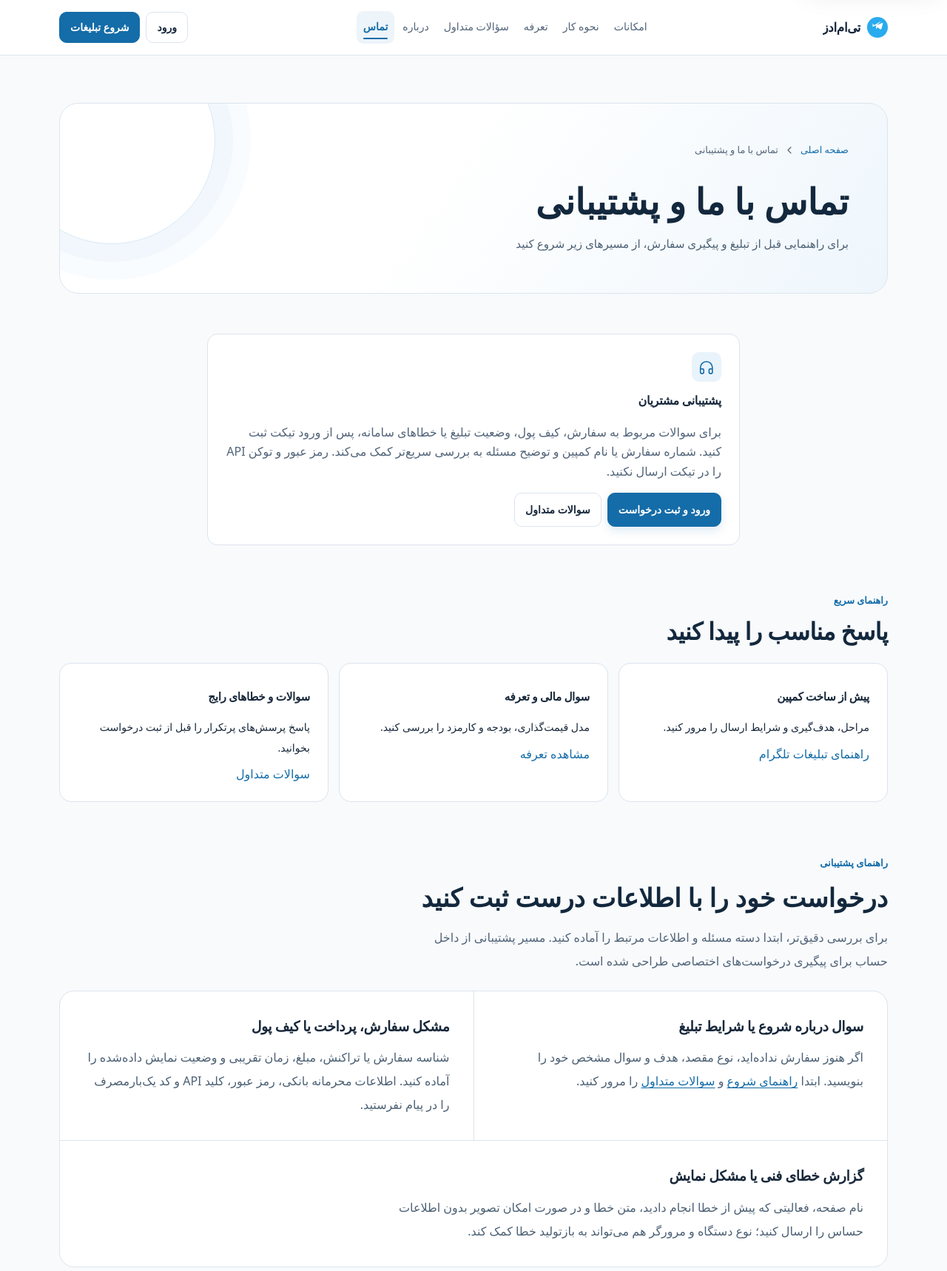
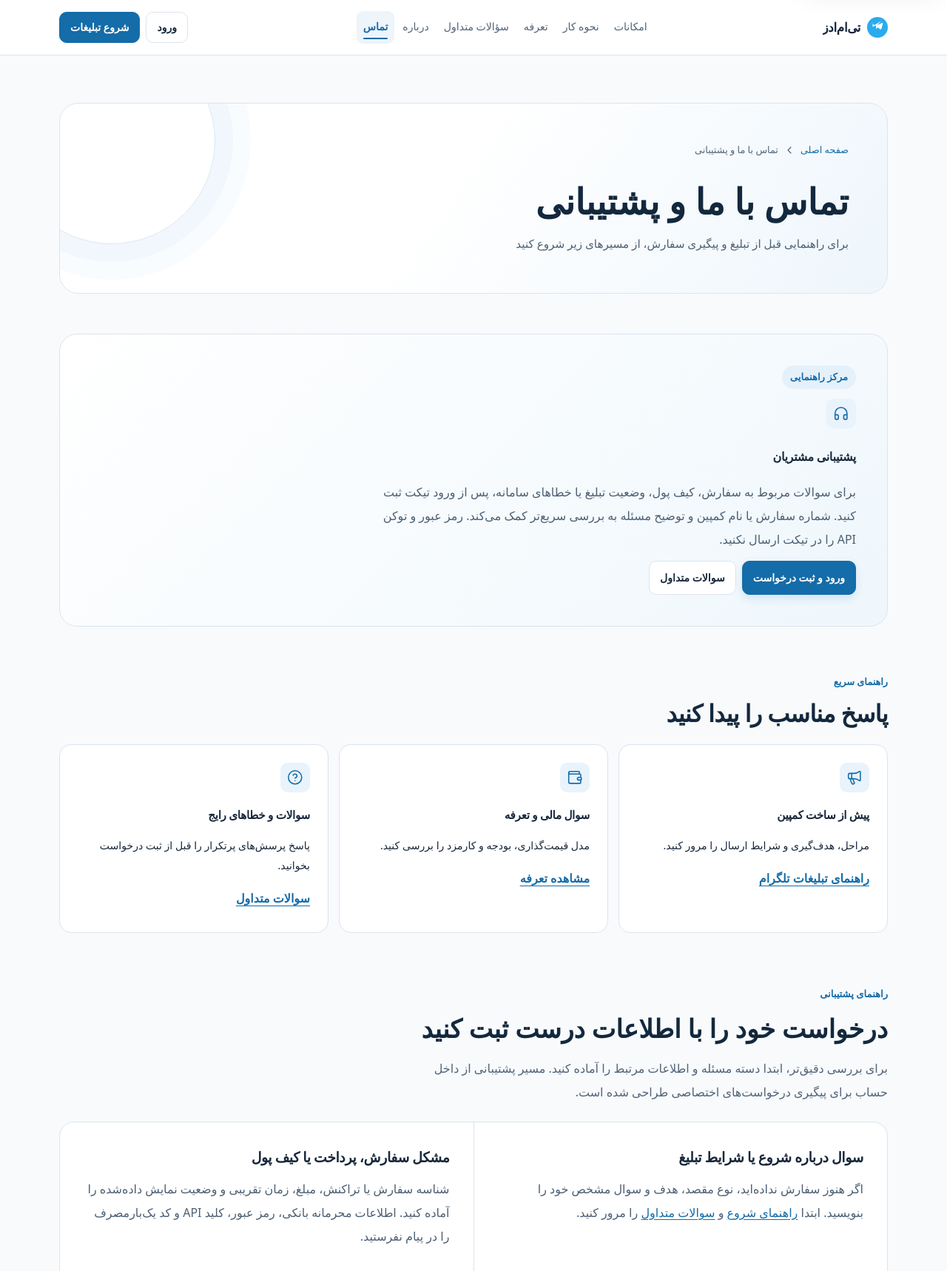
Before and after one commit to qashqaeii/TMADS, a Django app: page /contact/ in a window 1280 px wide. Shown: the top 1718 px of the page at 74% size. Run offline with Django 5.2, Linux system fonts and the light colour scheme; parts of the project's set-up code (start-up, migrations or seed data) failed here and were passed over; some libraries are stand-ins or nearby versions; some web fonts are replaced.

Commit message:
style(contact): simplify support entry and issue-routing cards

```diff
--- a/static/css/public-premium.css
+++ b/static/css/public-premium.css
@@ -143,3 +143,12 @@
 .pp-about-principles>div>span{background:var(--pp-soft);color:var(--pp-blue);display:grid;place-items:center;width:44px;height:44px;border-radius:12px;flex:none}
 .ui-final.pp-about .ui-public-reading{max-width:none;border-radius:22px}
 @media(max-width:720px){.pp-about .pp-about-intro{grid-template-columns:minmax(0,1fr)}}
+
+
+
+.ui-final.pp-contact .ui-public-contact{max-width:none;text-align:start;display:grid;justify-items:start;gap:13px;padding:clamp(24px,4vw,42px);border-radius:24px;background:linear-gradient(135deg,#fff,#eff7fc)}
+.pp-contact .ui-public-contact p{max-width:72ch;color:var(--pp-muted);line-height:2;margin:0}
+.pp-support-badge{font-size:.82rem;font-weight:700;color:var(--pp-blue);background:#e5f1fa;border-radius:99px;padding:5px 11px}
+.pp-contact .ui-contact-actions{margin:0}
+.pp-contact .pp-contact-topics .feature-card a{display:inline-flex;align-items:center;min-height:44px;color:var(--pp-blue);font-weight:650;text-decoration:underline;text-underline-offset:4px}
+@media(max-width:600px){.pp-contact .ui-contact-actions{display:grid;grid-template-columns:minmax(0,1fr);width:100%}.pp-contact .ui-public-contact>.btn{width:100%}}
--- a/templates/public/contact.html
+++ b/templates/public/contact.html
@@ -1,9 +1,10 @@
 {% extends "public_base.html" %}
 {% block title %}تماس — {{ PRODUCT_NAME }}{% endblock %}
+{% block public_page_class %} pp-contact{% endblock %}
 {% block content %}
 {% include "includes/public_hero.html" with title="تماس با ما و پشتیبانی" subtitle="برای راهنمایی قبل از تبلیغ و پیگیری سفارش، از مسیرهای زیر شروع کنید" show_subtitle=1 compact=1 %}
 <section class="section public-section container">
-  <article class="contact-card contact-card--exec ui-public-contact">
+  <article class="contact-card contact-card--exec ui-public-contact" data-pp-reveal><div class="pp-support-badge">مرکز راهنمایی</div>
     <span class="ui-target-symbol" aria-hidden="true">{% include "includes/lucide_icon.html" with name="headphones" size="md" %}</span><h2>پشتیبانی مشتریان</h2>
     <p class="muted">برای سوالات مربوط به سفارش، کیف پول، وضعیت تبلیغ یا خطاهای سامانه، پس از ورود تیکت ثبت کنید. شماره سفارش یا نام کمپین و توضیح مسئله به بررسی سریع‌تر کمک می‌کند. رمز عبور و توکن API را در تیکت ارسال نکنید.</p>
     {% if user.is_authenticated %}
@@ -15,11 +16,11 @@
     </div>
     {% endif %}
   </article>
-  <section class="ui-landing-section"><header class="ui-landing-section-head"><div><p>راهنمای سریع</p><h2>پاسخ مناسب را پیدا کنید</h2></div></header>
+  <section class="ui-landing-section pp-contact-topics"><header class="ui-landing-section-head"><div><p>راهنمای سریع</p><h2>پاسخ مناسب را پیدا کنید</h2></div></header>
     <div class="feature-grid ui-public-feature-grid">
-      <article class="feature-card"><h3>پیش از ساخت کمپین</h3><p>مراحل، هدف‌گیری و شرایط ارسال را مرور کنید.</p><a href="{% url 'public:how_it_works' %}">راهنمای تبلیغات تلگرام</a></article>
-      <article class="feature-card"><h3>سوال مالی و تعرفه</h3><p>مدل قیمت‌گذاری، بودجه و کارمزد را بررسی کنید.</p><a href="{% url 'public:pricing' %}">مشاهده تعرفه</a></article>
-      <article class="feature-card"><h3>سوالات و خطاهای رایج</h3><p>پاسخ پرسش‌های پرتکرار را قبل از ثبت درخواست بخوانید.</p><a href="{% url 'public:faq' %}">سوالات متداول</a></article>
+      <article class="feature-card"><span class="ui-target-symbol" aria-hidden="true">{% include "includes/lucide_icon.html" with name="megaphone" size="md" %}</span><h3>پیش از ساخت کمپین</h3><p>مراحل، هدف‌گیری و شرایط ارسال را مرور کنید.</p><a href="{% url 'public:how_it_works' %}">راهنمای تبلیغات تلگرام</a></article>
+      <article class="feature-card"><span class="ui-target-symbol" aria-hidden="true">{% include "includes/lucide_icon.html" with name="wallet" size="md" %}</span><h3>سوال مالی و تعرفه</h3><p>مدل قیمت‌گذاری، بودجه و کارمزد را بررسی کنید.</p><a href="{% url 'public:pricing' %}">مشاهده تعرفه</a></article>
+      <article class="feature-card"><span class="ui-target-symbol" aria-hidden="true">{% include "includes/lucide_icon.html" with name="circle-help" size="md" %}</span><h3>سوالات و خطاهای رایج</h3><p>پاسخ پرسش‌های پرتکرار را قبل از ثبت درخواست بخوانید.</p><a href="{% url 'public:faq' %}">سوالات متداول</a></article>
     </div>
   </section>
 </section>
```
